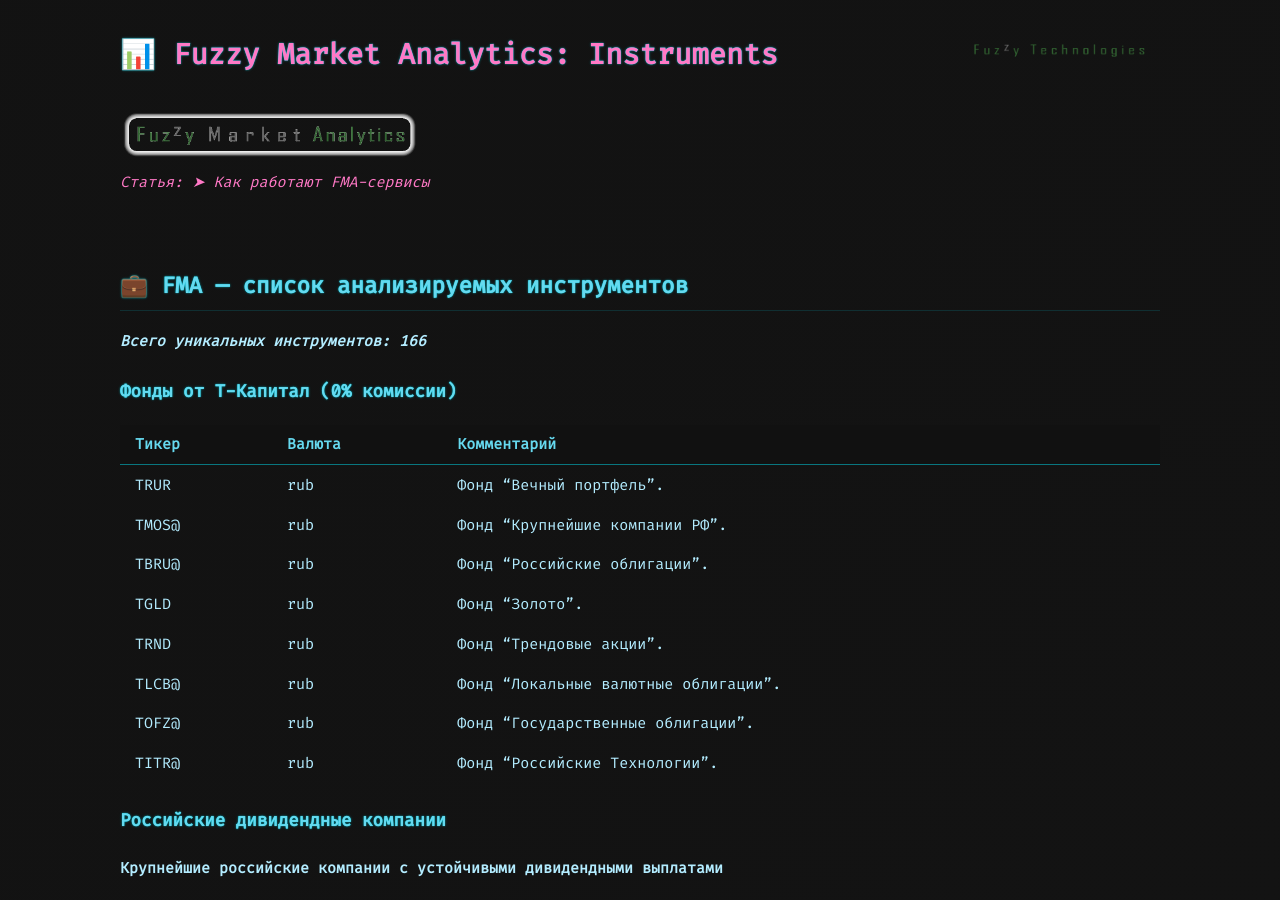
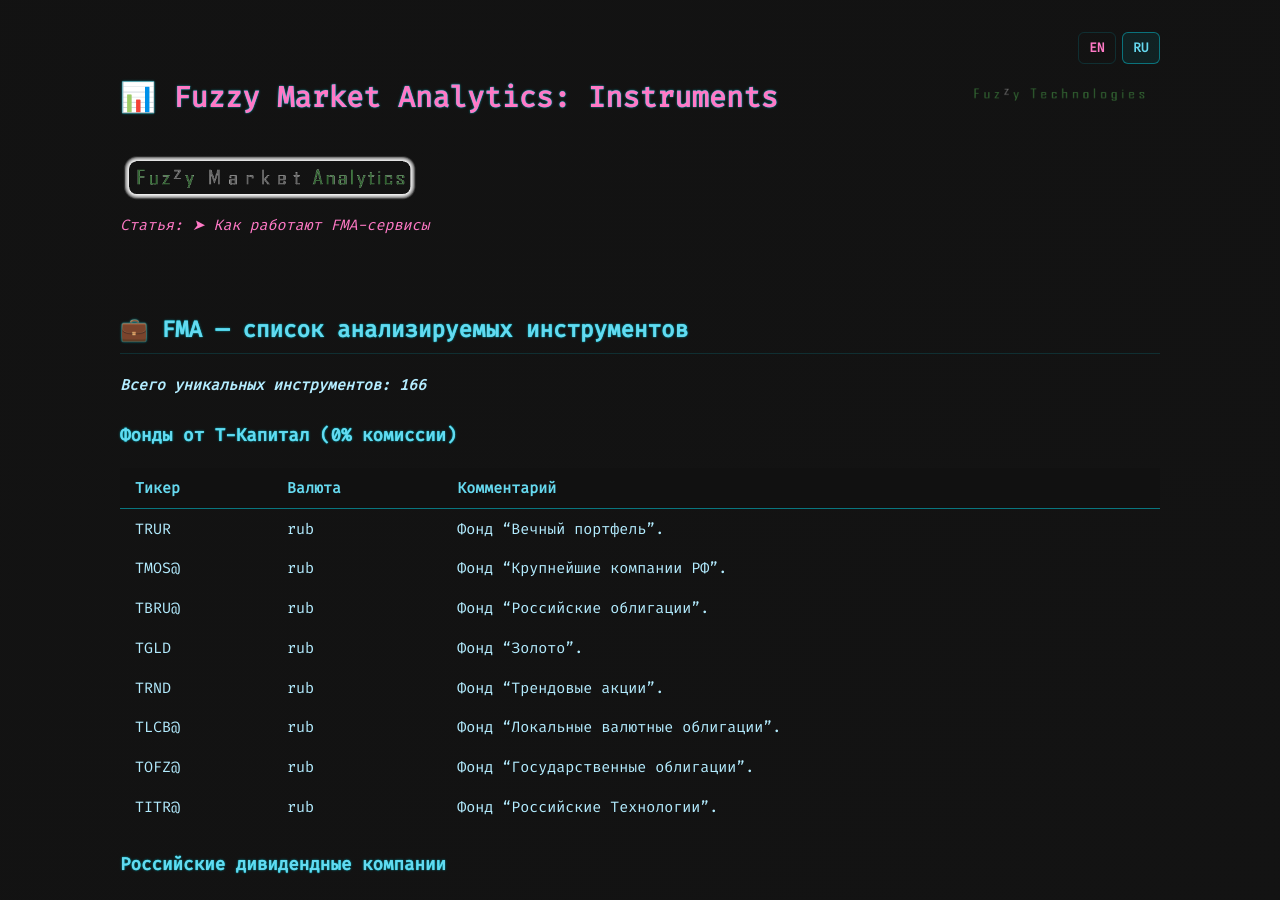
Before and after one commit to Fuzzy-Technologies/fuzzy-technologies.github.io, a Jekyll site: the page built from FMA/instruments.md, in a window 1280 px wide and 900 px high. Built offline with Jekyll 4.4.1, drawn with Linux system fonts in a browser that asks for light colours; Markdown is read by kramdown in place of the engine named in the settings.

Commit message:
Add EN/RU navigation to FMA/instruments.md

```diff
--- a/FMA/instruments.md
+++ b/FMA/instruments.md
@@ -1,8 +1,16 @@
 ---
 layout: default
+lang: ru
+alternate_en: /FMA/en/instruments.html
+alternate_ru: /FMA/instruments.html
 title: Fuzzy Market Analytics — Instruments
 description: Сервисы биржевых сигналов Fuzzy Market Analytics на основе статистики, вероятностей и нечёткой логики. Список анализируемых инструментов.
 ---
+
+<nav class="language-switch" aria-label="Язык">
+  <a href="/FMA/en/instruments.html" lang="en">EN</a>
+  <span class="active" aria-current="page">RU</span>
+</nav>
 
 <div style="display: flex; align-items: center; justify-content: space-between; margin-bottom: 2rem;">
   <h1 style="margin: 0; font-size: 1.8rem;">
```
